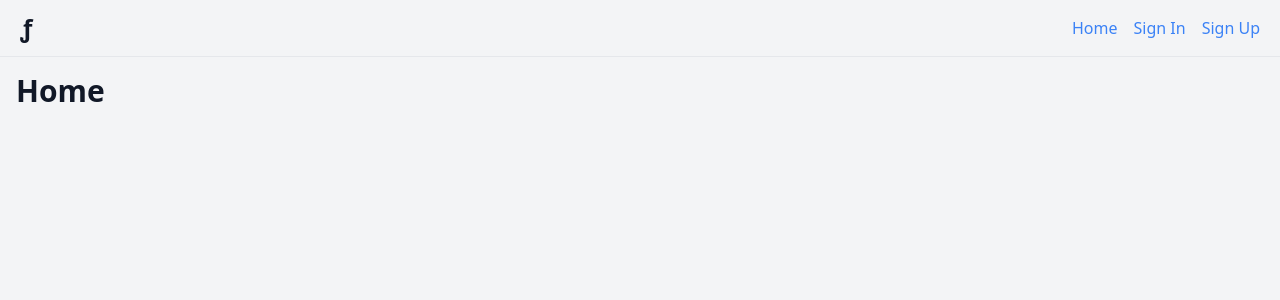
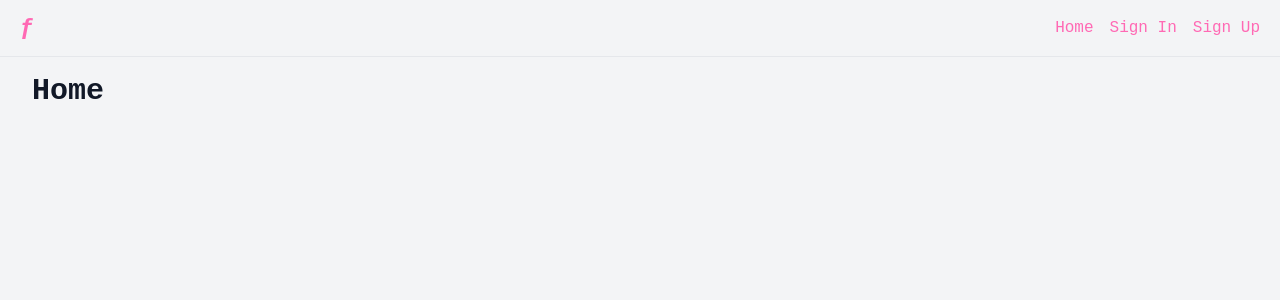
Before and after one commit to wosm-pemp-bict-thaw/dashboard, a Next.js app: page / in a window 1280 px wide. Shown: the top 300 px of the page. Built offline with nearby package versions, Linux system fonts and the light colour scheme.

Commit message:
update styles

```diff
--- a/src/app/friends/page.tsx
+++ b/src/app/friends/page.tsx
@@ -34,9 +34,9 @@ const Friends = () => {
     return (
         <div className="container mx-auto p-4">
             <h1 className="text-3xl font-bold mb-4">My Friends</h1>
-            <ul>
+            <ul className="space-y-4">
                 {friends.map((friend, index) => (
-                    <li key={index} className="p-4 bg-white rounded shadow">
+                    <li key={index} className="p-4 bg-white rounded shadow-sm">
                         {friend}
                         <button onClick={() => handleUnfriend(friend)}
                                 className="ml-4 bg-red-500 text-white p-2 rounded">Unfriend
--- a/src/app/globals.css
+++ b/src/app/globals.css
@@ -23,7 +23,7 @@ button {
 }
 
 body {
-  @apply bg-gray-100 text-gray-900 antialiased;
+  @apply bg-gray-100 text-gray-900 antialiased font-mono;
 }
 
 nav {
@@ -31,7 +31,7 @@ nav {
 }
 
 .logo {
-  @apply text-2xl font-bold;
+  @apply text-2xl font-bold text-primary;
 }
 
 ul {
@@ -43,5 +43,21 @@ ul li {
 }
 
 ul li a {
-  @apply text-blue-500 hover:underline;
+  @apply text-primary hover:underline;
 }
+
+.container {
+  @apply max-w-7xl mx-auto px-4 sm:px-6 lg:px-8;
+}
+
+button {
+  @apply bg-primary text-white py-2 px-4 rounded hover:bg-pink-600;
+}
+
+input {
+  @apply block w-full mt-1 p-2 border border-gray-300 rounded;
+}
+
+.form-error {
+  @apply text-red-500 text-sm;
+}
--- a/src/app/home.tsx
+++ b/src/app/home.tsx
@@ -19,7 +19,7 @@ const Home = () => {
     return (
         <div className="container mx-auto p-4">
             <h1 className="text-3xl font-bold mb-4">Home</h1>
-            <ul>
+            <ul className="space-y-4">
                 {posts.map((post, index) => (
                     <li key={index} className="p-4 bg-white rounded shadow-sm">
                         {post.content} - {new Date(post.date).toLocaleString()}
--- a/src/app/signin/page.tsx
+++ b/src/app/signin/page.tsx
@@ -26,15 +26,18 @@ const SignIn = () => {
             <form onSubmit={handleSubmit(onSubmit)} className="space-y-4">
                 <div>
                     <label className="block text-sm font-medium">Username</label>
-                    <input {...register('username', { required: true })} className="mt-1 block w-full p-2 border border-gray-300 rounded" />
+                    <input {...register('username', {required: true})}
+                           className="mt-1 block w-full p-2 border border-gray-300 rounded"/>
                     {errors.username && <p className="text-red-500 text-sm">Username is required</p>}
                 </div>
                 <div>
                     <label className="block text-sm font-medium">Password</label>
-                    <input type="password" {...register('password', { required: true })} className="mt-1 block w-full p-2 border border-gray-300 rounded" />
+                    <input type="password" {...register('password', {required: true})}
+                           className="mt-1 block w-full p-2 border border-gray-300 rounded"/>
                     {errors.password && <p className="text-red-500 text-sm">Password is required</p>}
                 </div>
-                <button type="submit" className="mt-4 bg-blue-500 text-white p-2 rounded">Sign In</button>
+                <button type="submit" className="mt-4 bg-primary text-white p-2 rounded hover:bg-pink-600">Sign In
+                </button>
             </form>
         </div>
     );
--- a/src/app/signup/page.tsx
+++ b/src/app/signup/page.tsx
@@ -58,15 +58,17 @@ const SignUp = () => {
             <form onSubmit={handleSubmit(onSubmit)} className="space-y-4">
                 <div>
                     <label className="block text-sm font-medium">Username</label>
-                    <input {...register('username')} className="mt-1 block w-full p-2 border border-gray-300 rounded" />
+                    <input {...register('username')} className="mt-1 block w-full p-2 border border-gray-300 rounded"/>
                     {errors.username && <p className="text-red-500 text-sm">{errors.username.message}</p>}
                 </div>
                 <div>
                     <label className="block text-sm font-medium">Password</label>
-                    <input type="password" {...register('password')} className="mt-1 block w-full p-2 border border-gray-300 rounded" />
+                    <input type="password" {...register('password')}
+                           className="mt-1 block w-full p-2 border border-gray-300 rounded"/>
                     {errors.password && <p className="text-red-500 text-sm">{errors.password.message}</p>}
                 </div>
-                <button type="submit" className="mt-4 bg-blue-500 text-white p-2 rounded">Sign Up</button>
+                <button type="submit" className="mt-4 bg-primary text-white p-2 rounded hover:bg-pink-600">Sign Up
+                </button>
             </form>
         </div>
     );
--- a/tailwind.config.ts
+++ b/tailwind.config.ts
@@ -8,13 +8,17 @@ const config: Config = {
   ],
   theme: {
     extend: {
-      backgroundImage: {
-        "gradient-radial": "radial-gradient(var(--tw-gradient-stops))",
-        "gradient-conic":
-          "conic-gradient(from 180deg at 50% 50%, var(--tw-gradient-stops))",
+      colors: {
+        primary: '#ff69b4',
+      },
+      fontFamily: {
+        mono: ['monospace', 'ui-monospace', 'SFMono-Regular'],
+        sans: ['"Helvetica Neue"', 'Arial', 'sans-serif'],
+        serif: ['"Times New Roman"', 'serif'],
       },
     },
   },
   plugins: [],
 };
+
 export default config;
```
